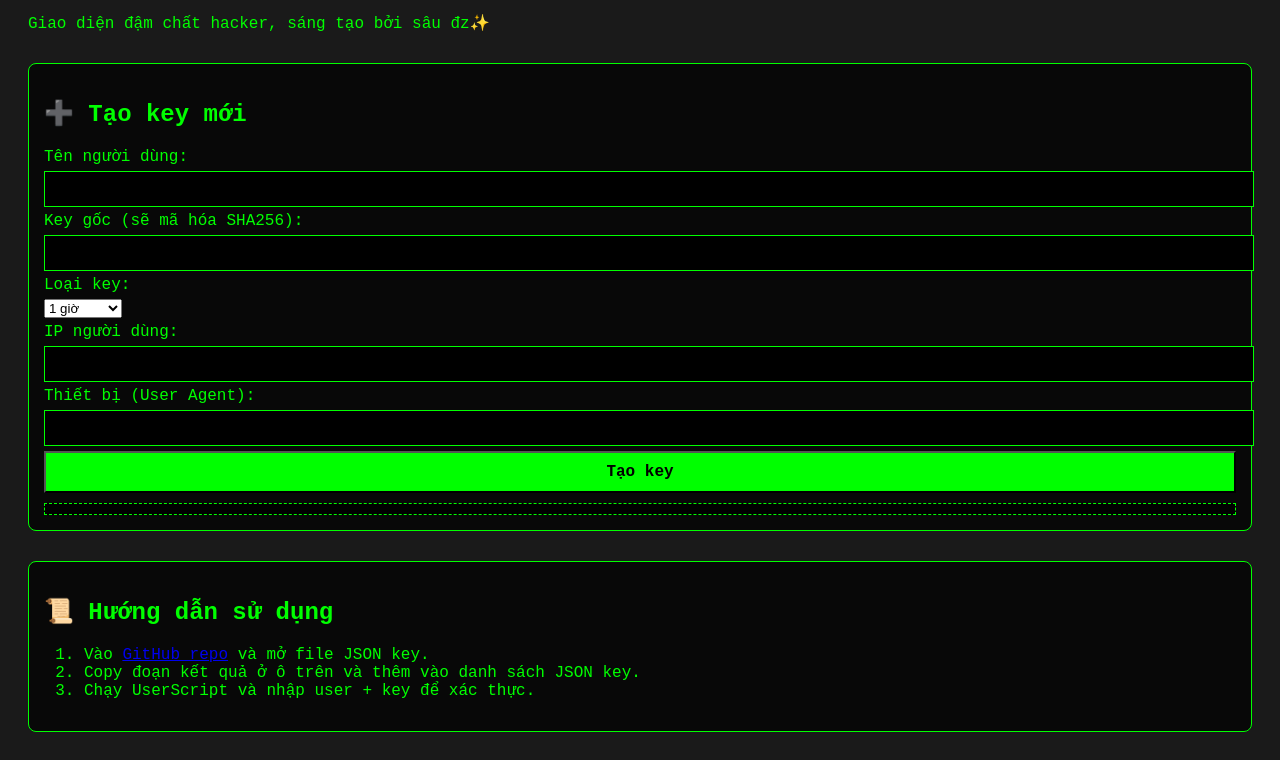
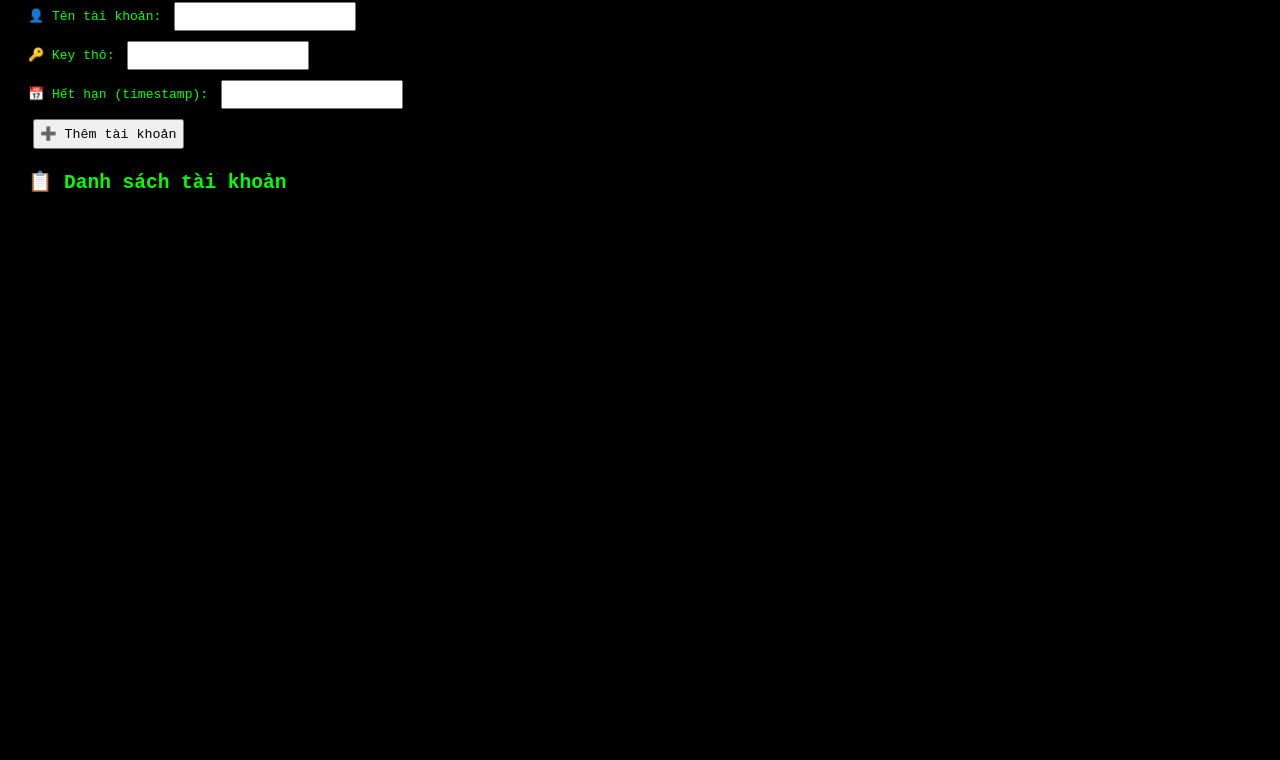
Before and after one commit to anhlongscript/ecotek-key-manager, a plain HTML site: page index.html in a window 1280 px wide. Shown: the part 98-858 px from the top of the page. After the commit the page ends 800 px from the top, so only its background shows below. Drawn offline with Linux system fonts and the light colour scheme.

Commit message:
Update index.html

```diff
--- a/index.html
+++ b/index.html
@@ -1,129 +1,88 @@
-<!DOCTYPE html>
-<html lang="vi">
+<!DOCTYPE html><html lang="vi">
 <head>
   <meta charset="UTF-8">
-    <meta name="viewport" content="width=device-width, initial-scale=1.0">
-    <title>EcoTek Key Manager</title>
+  <title>EcoTek Key Admin Panel</title>
   <style>
     body {
-            background-color: #0d0d0d;
-            color: #00ff00;
-            font-family: 'Courier New', Courier, monospace;
+      background-color: #000;
+      color: #0f0;
+      font-family: monospace;
       padding: 20px;
-            animation: pulseBg 5s infinite alternate;
-        }
-        @keyframes pulseBg {
-            from { background-color: #0d0d0d; }
-            to { background-color: #1a1a1a; }
     }
     h1 {
-            text-shadow: 0 0 10px #00ff00;
+      color: #0ff;
     }
-        .section {
-            margin-top: 30px;
-            border: 1px solid #00ff00;
-            padding: 15px;
-            border-radius: 8px;
-            background-color: rgba(0, 0, 0, 0.7);
+    input, button {
+      padding: 5px;
+      margin: 5px;
+      font-family: monospace;
     }
-        label, input, button, textarea {
-            font-family: inherit;
-            font-size: 16px;
-            margin: 5px 0;
-            display: block;
-            width: 100%;
+    .user-entry {
+      border: 1px solid #0f0;
+      padding: 10px;
+      margin-top: 10px;
     }
-        input, textarea {
-            padding: 8px;
-            background-color: #000;
-            border: 1px solid #00ff00;
-            color: #00ff00;
-        }
-        button {
-            background-color: #00ff00;
-            color: #000;
-            padding: 10px;
-            font-weight: bold;
-            cursor: pointer;
-            transition: 0.3s;
-        }
-        button:hover {
-            background-color: #00cc00;
-        }
-        code {
-            background: #000;
-            padding: 5px;
-            border: 1px dashed #00ff00;
-            display: block;
-            margin-top: 10px;
+    .disabled {
+      opacity: 0.4;
     }
   </style>
 </head>
 <body>
-    <h1>✔️ Hệ thống Key Manager đã bật!</h1>
-    <p>Giao diện đậm chất hacker, sáng tạo bởi sâu đz✨</p>
+  <h1>🛡️ EcoTek Key Admin Panel (Không mã hoá key)</h1>
+  <label>👤 Tên tài khoản: <input type="text" id="username"></label><br>
+  <label>🔑 Key thô: <input type="text" id="key"></label><br>
+  <label>📅 Hết hạn (timestamp): <input type="text" id="expires"></label><br>
+  <button onclick="addAccount()">➕ Thêm tài khoản</button>  <h2>📋 Danh sách tài khoản</h2>
+  <div id="accountList"></div>  <script>
+    let accounts = JSON.parse(localStorage.getItem('ecoAccounts') || '{}');
 
-    <div class="section">
-        <h2>➕ Tạo key mới</h2>
-        <label for="user">Tên người dùng:</label>
-        <input id="user" type="text">
-        <label for="key">Key gốc (sẽ mã hóa SHA256):</label>
-        <input id="key" type="text">
-        <label for="loai">Loại key:</label>
-        <select id="loai">
-            <option value="1h">1 giờ</option>
-            <option value="12h">12 giờ</option>
-            <option value="10d">10 ngày</option>
-            <option value="vinhvien">Vĩnh viễn</option>
-        </select>
-        <label for="ip">IP người dùng:</label>
-        <input id="ip" type="text">
-        <label for="device">Thiết bị (User Agent):</label>
-        <input id="device" type="text">
-        <button onclick="taoKey()">Tạo key</button>
-        <code id="ketqua"></code>
-    </div>
-
-    <div class="section">
-        <h2>📜 Hướng dẫn sử dụng</h2>
-        <ol>
-            <li>Vào <a href="https://github.com/anhlongscript/ecotek-key-manager">GitHub repo</a> và mở file JSON key.</li>
-            <li>Copy đoạn kết quả ở ô trên và thêm vào danh sách JSON key.</li>
-            <li>Chạy UserScript và nhập user + key để xác thực.</li>
-        </ol>
-    </div>
-
-    <script>
-        async function sha256(str) {
-            const buffer = new TextEncoder().encode(str);
-            const digest = await crypto.subtle.digest("SHA-256", buffer);
-            return Array.from(new Uint8Array(digest)).map(b => b.toString(16).padStart(2, '0')).join('');
+    function save() {
+      localStorage.setItem('ecoAccounts', JSON.stringify(accounts, null, 2));
+      render();
     }
 
-        async function taoKey() {
-            const user = document.getElementById('user').value;
+    function addAccount() {
+      const user = document.getElementById('username').value;
       const key = document.getElementById('key').value;
-            const loai = document.getElementById('loai').value;
-            const ip = document.getElementById('ip').value;
-            const device = document.getElementById('device').value;
-            const hash = await sha256(key);
-            let expires;
-            switch(loai) {
-                case '1h': expires = Date.now() + 1 * 60 * 60 * 1000; break;
-                case '12h': expires = Date.now() + 12 * 60 * 60 * 1000; break;
-                case '10d': expires = Date.now() + 10 * 24 * 60 * 60 * 1000; break;
-                case 'vinhvien': expires = 9999999999999; break;
+      const expires = parseInt(document.getElementById('expires').value);
+
+      if (!user || !key || !expires) return alert("⛔ Vui lòng nhập đầy đủ thông tin.");
+
+      accounts[user] = { key, expires, active: true };
+      save();
     }
-            const obj = {
-                [user]: {
-                    key: hash,
-                    expires,
-                    ip,
-                    device
+
+    function toggleAccount(user) {
+      accounts[user].active = !accounts[user].active;
+      save();
     }
-            };
-            document.getElementById('ketqua').textContent = JSON.stringify(obj, null, 4);
+
+    function deleteAccount(user) {
+      if (confirm(`Xóa tài khoản ${user}?`)) {
+        delete accounts[user];
+        save();
       }
-    </script>
-</body>
+    }
+
+    function render() {
+      const list = document.getElementById('accountList');
+      list.innerHTML = '';
+
+      Object.entries(accounts).forEach(([user, data]) => {
+        const div = document.createElement('div');
+        div.className = 'user-entry' + (data.active ? '' : ' disabled');
+        div.innerHTML = `
+          <b>👤 ${user}</b><br>
+          🔐 Key: ${data.key}<br>
+          📅 Hết hạn: ${new Date(data.expires).toLocaleString()}<br>
+          ⚙️ Trạng thái: ${data.active ? '✅ Hoạt động' : '❌ Ngừng'}<br>
+          <button onclick="toggleAccount('${user}')">🔁 Đổi trạng thái</button>
+          <button onclick="deleteAccount('${user}')">🗑️ Xóa</button>
+        `;
+        list.appendChild(div);
+      });
+    }
+
+    render();
+  </script></body>
 </html>
```
Lines whose indentation alone changed are shown as unchanged.
